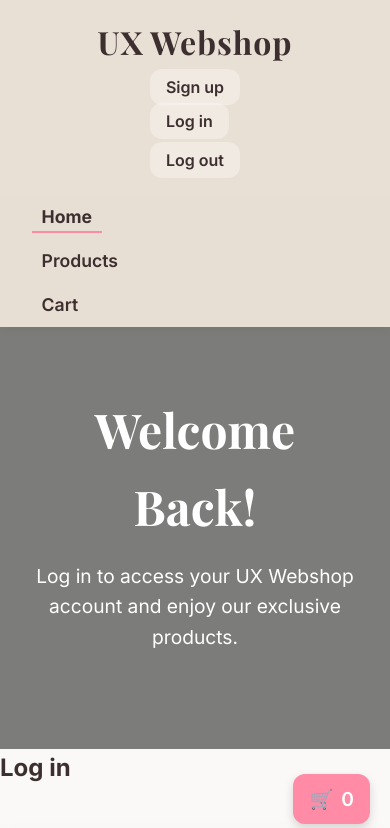
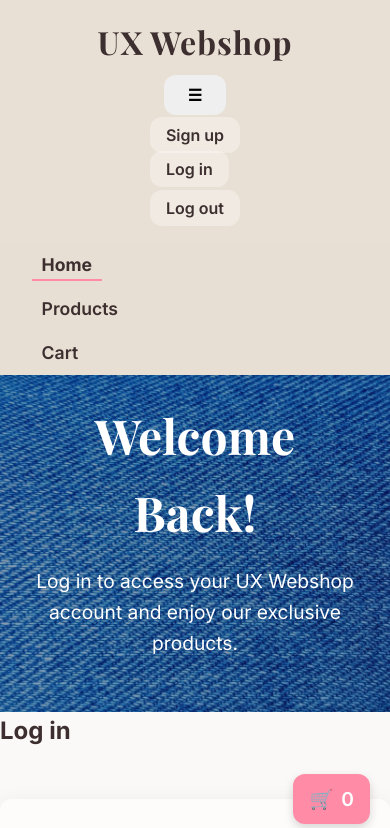
Before and after one commit to stkj1995/UX-webshop, a website with bundled scripts: page login.html in a window 390 px wide. Shown: the top 828 px of the page. Built offline with nearby package versions, Linux system fonts and the light colour scheme.

Commit message:
trying to fix the burgermenu at mobile and added a banner

```diff
--- /dev/null
+++ b/css/index.css
@@ -0,0 +1,98 @@
+@import 'styles.css';
+
+/* Header base */
+.site-header {
+  position: sticky;
+  top: 0;
+  width: 100%;
+  background: rgba(232, 223, 211, 0.95);
+  box-shadow: 0 2px 10px rgba(0,0,0,0.05);
+  z-index: 1000;
+  padding: 0.5rem 2rem; /* smaller height */
+  display: flex;
+  flex-direction: column;
+  gap: 0.3rem;
+}
+
+/* Header Top: logo + auth + burger */
+.header-top {
+  display: flex;
+  justify-content: space-between;
+  align-items: center;
+}
+
+/* Burger button */
+.burger {
+  display: none;
+  font-size: 1.8rem;
+  background: none;
+  border: none;
+  cursor: pointer;
+  color: var(--clr-cocoa);
+}
+
+/* Hide auth-nav on mobile initially */
+.auth-nav {
+  display: flex;
+  gap: 0.5rem;
+}
+
+/* Main navigation */
+.main-nav ul {
+  display: flex;
+  justify-content: center;
+  gap: 2rem;
+  list-style: none;
+  padding: 0;
+}
+
+.main-nav a {
+  text-decoration: none;
+  font-weight: 600;
+  color: var(--clr-cocoa);
+  font-size: 1rem;
+  padding: 0.2rem 0.5rem;
+}
+
+/* Hover effect */
+.main-nav a:hover {
+  color: var(--clr-pink);
+}
+
+/* ACTIVE page */
+.main-nav a.active {
+  border-bottom: 2px solid var(--clr-pink);
+}
+
+/* RESPONSIVE: Mobile */
+@media (max-width:768px){
+  .burger {
+    display: block;
+  }
+
+  .main-nav {
+    display: none; /* hide menu by default */
+    flex-direction: column;
+    gap: 1rem;
+    background: rgba(232, 223, 211, 0.95);
+    position: absolute;
+    top: 100%;
+    left: 0;
+    width: 100%;
+    padding: 1rem 0;
+  }
+
+  .main-nav.active {
+    display: flex; /* show menu when burger clicked */
+  }
+
+  .main-nav ul {
+    flex-direction: column;
+    gap: 1rem;
+    align-items: center;
+  }
+
+  .auth-nav {
+    display: none; /* hide auth links if desired */
+  }
+}
--- a/css/login.css
+++ b/css/login.css
@@ -21,8 +21,8 @@
 
 .hero {
   position: relative;
-    height: 50vh;
-    background: url('/images/login-hero.jpg') center/cover no-repeat;
+  height: 40vh;
+  background: url('/images/banner.jpg') center/cover no-repeat;
   display: flex;
   justify-content: center;
   align-items: center;
@@ -32,9 +32,15 @@
 .hero-overlay {
   position: absolute;
   inset: 0;
-    background-color: rgba(0,0,0,0.5);
+  background: rgba(9, 34, 85, 0.45); /* dark overlay for readability */
 }
-.hero-content { z-index: 1; color: #fff; }
+
+.hero-content {
+  position: relative;
+  z-index: 1;
+  color: white;
+  padding: 1rem 2rem;
+}
 
 #frmLogin input {
     padding: var(--space-sm);
@@ -60,7 +66,7 @@
 
 #frmLogin input:focus {
     border-color: var(--clr-pink);
-    box-shadow: 0 0 0 3px rgba(255,139,167,0.3);
+    box-shadow: 0 0 0 3px #000000;
     outline: none;
 }
 #frmLogin button:hover {
--- a/js/nav.js
+++ b/js/nav.js
@@ -37,4 +37,12 @@ document.addEventListener('DOMContentLoaded', () => {
       header.classList.remove('scrolled');
     }
   });
+
+  const burger = document.getElementById('burger-btn');
+  const nav = document.getElementById('main-nav');
+
+  burger.addEventListener('click', () => {
+    nav.classList.toggle('active');
+
+  });
 });
--- a/login.html
+++ b/login.html
@@ -7,7 +7,7 @@
     <title>Login | UX Webshop</title>
     <link rel="stylesheet" href="css/login.css">
     <script src="js/login.js" type="module"></script>
-    <script src="js/nav.js" defer></script>
+    <script src="js/nav.js" type="module"></script>
 </head>
 
 <body>
@@ -31,6 +31,12 @@
     <header class="site-header">
         <div class="header-top">
             <h1 class="logo">UX Webshop</h1>
+
+            <!-- Burger menu for mobile -->
+            <button class="burger" id="burger-btn" aria-label="Toggle menu">
+                ☰
+            </button>
+
             <nav class="auth-nav">
                 <ul>
                     <li id="signup"><a href="signup.html">Sign up</a></li>
@@ -40,7 +46,7 @@
             </nav>
         </div>
 
-        <nav class="main-nav">
+        <nav class="main-nav" id="main-nav">
             <ul>
                 <li><a href="index.html" class="active">Home</a></li>
                 <li><a href="products.html">Products</a></li>
```
Also changed, not shown: cart.html (+8 -4 lines), checkout.html (+8 -2 lines), index.html (+10 -3 lines), logout.html (+8 -1 lines), product.html (+12 -2 lines), products.html (+10 -3 lines), signup.html (+13 -3 lines), images/banner.jpg (added). Lines whose indentation alone changed are shown as unchanged.
